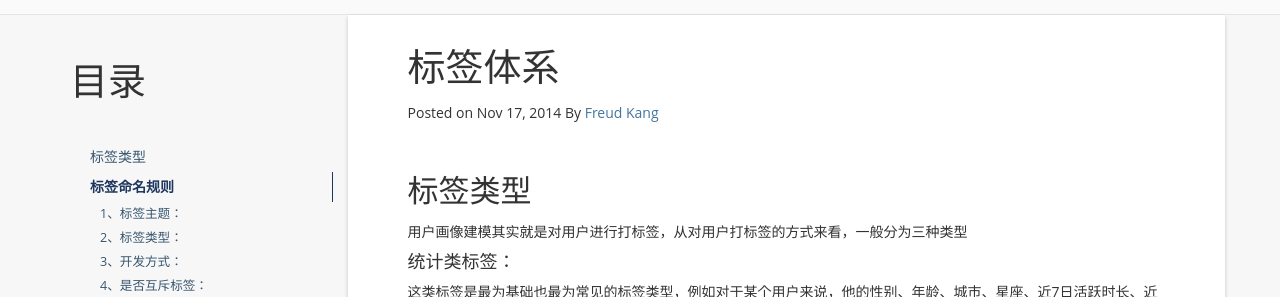
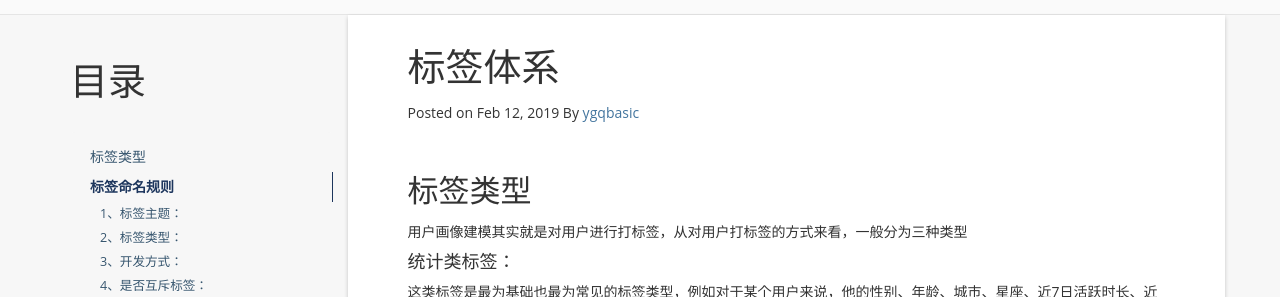
Before and after one commit to ygqbasic/ygqbasic.github.io, a Jekyll site: the page built from _posts/2019-02-12-user-profile-overview.md, in a window 1280 px wide and 900 px high. Shown: the part 332-629 px from the top of the window. Built offline with Jekyll 4.4.1, drawn with Linux system fonts in a browser that asks for light colours; nearby versions of some CDN libraries; a script that is not in the unit is left out; comment, search, counter and statistics services are not loaded.

Commit message:
fix little bug

```diff
--- a/_config.yml
+++ b/_config.yml
@@ -1,10 +1,10 @@
 # Site settings
 name: ygqbasic
-email: ygqbasic@126.com
-author: Freud Kang
-url: http://www.hifreud.com
-resume_site: http://www.hifreud.com/Resume.io/
-github: https://github.com/luoyan35714/
+email: yangguoqing89@126.com
+author: ygqbasic
+url: http://ygqbasic.github.io
+resume_site: https://github.com/ygqbasic/
+github: https://github.com/ygqbasic/
 baseurl: ""
 description: Actually, less is more!
 meta_description: 个人博客;学而不思则罔;思而不学则殆;生命不止;折腾不休
--- a/_posts/2019-02-12-user-profile-overview.md
+++ b/_posts/2019-02-12-user-profile-overview.md
@@ -1,7 +1,7 @@
 ---
 layout: post
 title:  "标签体系"
-date:   2014-11-17 13:31:01 +0800
+date:   2019-02-12 10:31:01 +0800
 categories: user profile
 tag: user profile
 ---
```
